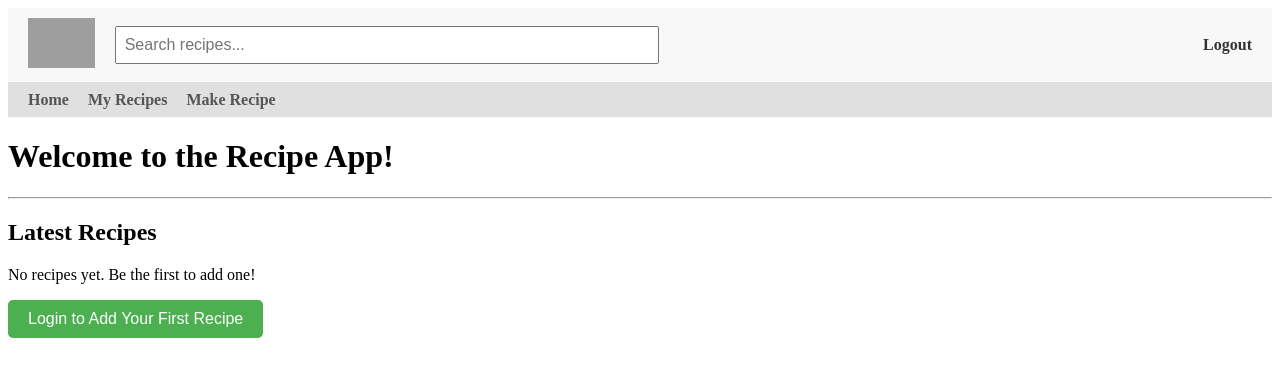
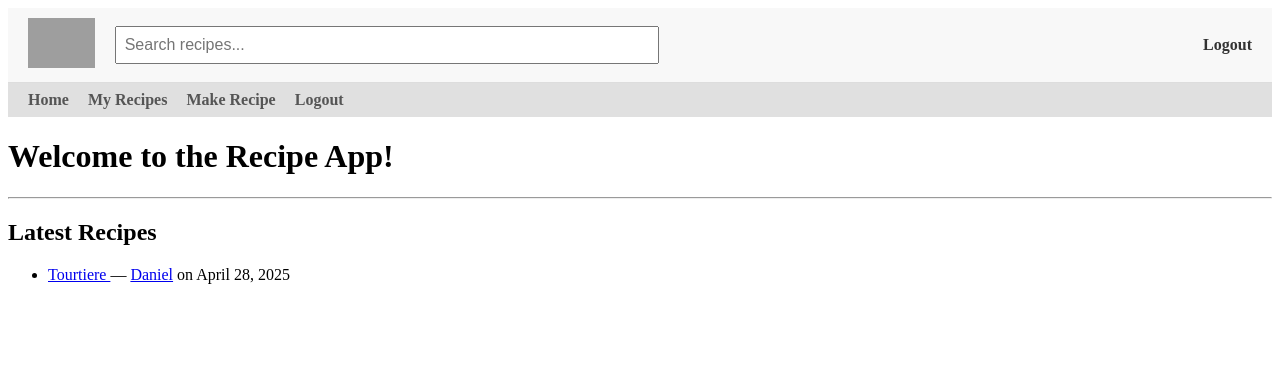
Before and after one commit to dannyvasq/register_here, a Flask app: page / in a window 1280 px wide. Shown: the top 377 px of the page. Run offline with Flask 3, Linux system fonts and the light colour scheme; a user stored in the database is signed in; grey boxes are pictures that could not be loaded.

Commit message:
fixed login link

```diff
--- a/app.py
+++ b/app.py
@@ -26,11 +26,8 @@
 
 @app.route('/', methods=['GET','POST'])
 def home():
-    form = VisitorEmailForm()
-    if form.validate_on_submit():
-        session['visitor_email'] = form.email.data
-        return redirect(url_for('visitor_recipes'))
-    return render_template('home.html', form=form)
+    recipes = Recipe.query.order_by(Recipe.created.desc()).all()
+    return render_template('home.html', recipes=recipes)
 
 @app.route('/visitor_recipes')
 def visitor_recipes():
@@ -70,18 +67,48 @@
 @login_required
 def recipes():
     recipes = Recipe.query.filter_by(user_id=current_user.id).all()
-    return render_template('recipes.html', recipes=recipes)
+    return render_template('recipes.html', recipes=recipes, name=current_user.username)
 
 @app.route('/make_recipe', methods=['GET', 'POST'])
 @login_required
 def make_recipe():
     form = RecipeForm()
     if form.validate_on_submit():
-        recipe = Recipe(title=form.title.data, description=form.description.data, user_id=current_user.id)
+        recipe = Recipe(
+            title=form.title.data,
+            description=form.description.data,
+            ingredients=form.ingredients.data,
+            instructions=form.instructions.data,
+            user_id=current_user.id
+        )
         db.session.add(recipe)
         db.session.commit()
+        flash('Recipe created successfully!', 'success')
         return redirect(url_for('recipes'))
     return render_template('new_recipe.html', form=form)
+
+@app.route('/recipe/<int:id>')
+def recipe_details(id):
+    recipe = Recipe.query.get_or_404(id)
+    return render_template('recipe_details.html', recipe=recipe)
+
+@app.route('/delete_recipe/<int:id>', methods=['POST'])
+@login_required
+def delete_recipe(id):
+    recipe = Recipe.query.get_or_404(id)
+    if recipe.user_id != current_user.id:
+        abort(403)
+    db.session.delete(recipe)
+    db.session.commit()
+    flash('Recipe deleted successfully.', 'success')
+    return redirect(url_for('recipes'))
+
+@app.route('/user/<int:user_id>/recipes')
+@login_required
+def user_recipes(user_id):
+    user = User.query.get_or_404(user_id)
+    recipes = Recipe.query.filter_by(user_id=user.id).order_by(Recipe.title.asc()).all()
+    return render_template('user_recipes.html', user=user, recipes=recipes)
 
 @app.route('/profile', methods=['POST'])
 @login_required
--- a/templates/base.html
+++ b/templates/base.html
@@ -76,15 +76,19 @@
 
     <!-- Bottom navbar: regular nav links -->
     <div class="bottom-navbar">
-        <a href="{{ url_for('home') }}">Home</a>
-        {% if current_user.is_authenticated %}
-            <a href="{{ url_for('recipes') }}">My Recipes</a>
-            <a href="{{ url_for('make_recipe') }}">Make Recipe</a>
-        {% elif session.get('visitor_email') %}
-            <a href="{{ url_for('visitor_recipes') }}">Visitor Recipes</a>
-        {% else %}
-            <a href="{{ url_for('register') }}">Register</a>
-        {% endif %}
+    <a href="{{ url_for('home') }}" {% if request.endpoint == 'home' %}class="active"{% endif %}>Home</a>
+
+    {% if current_user.is_authenticated %}
+        <a href="{{ url_for('recipes') }}" {% if request.endpoint == 'recipes' %}class="active"{% endif %}>My Recipes</a>
+        <a href="{{ url_for('make_recipe') }}" {% if request.endpoint == 'make_recipe' %}class="active"{% endif %}>Make Recipe</a>
+        <a href="{{ url_for('logout') }}">Logout</a>
+    {% elif session.get('visitor_email') %}
+        <a href="{{ url_for('visitor_recipes') }}" {% if request.endpoint == 'visitor_recipes' %}class="active"{% endif %}>Visitor Recipes</a>
+        <a href="{{ url_for('logout') }}">Exit Visitor Mode</a>
+    {% else %}
+        <a href="{{ url_for('login') }}" {% if request.endpoint == 'login' %}class="active"{% endif %}>Login</a>
+        <a href="{{ url_for('register') }}" {% if request.endpoint == 'register' %}class="active"{% endif %}>Register</a>
+    {% endif %}
     </div>
 
     {% with messages = get_flashed_messages(with_categories=true) %}
```
Also changed, not shown: models.py (+12 -0 lines), site.db.
